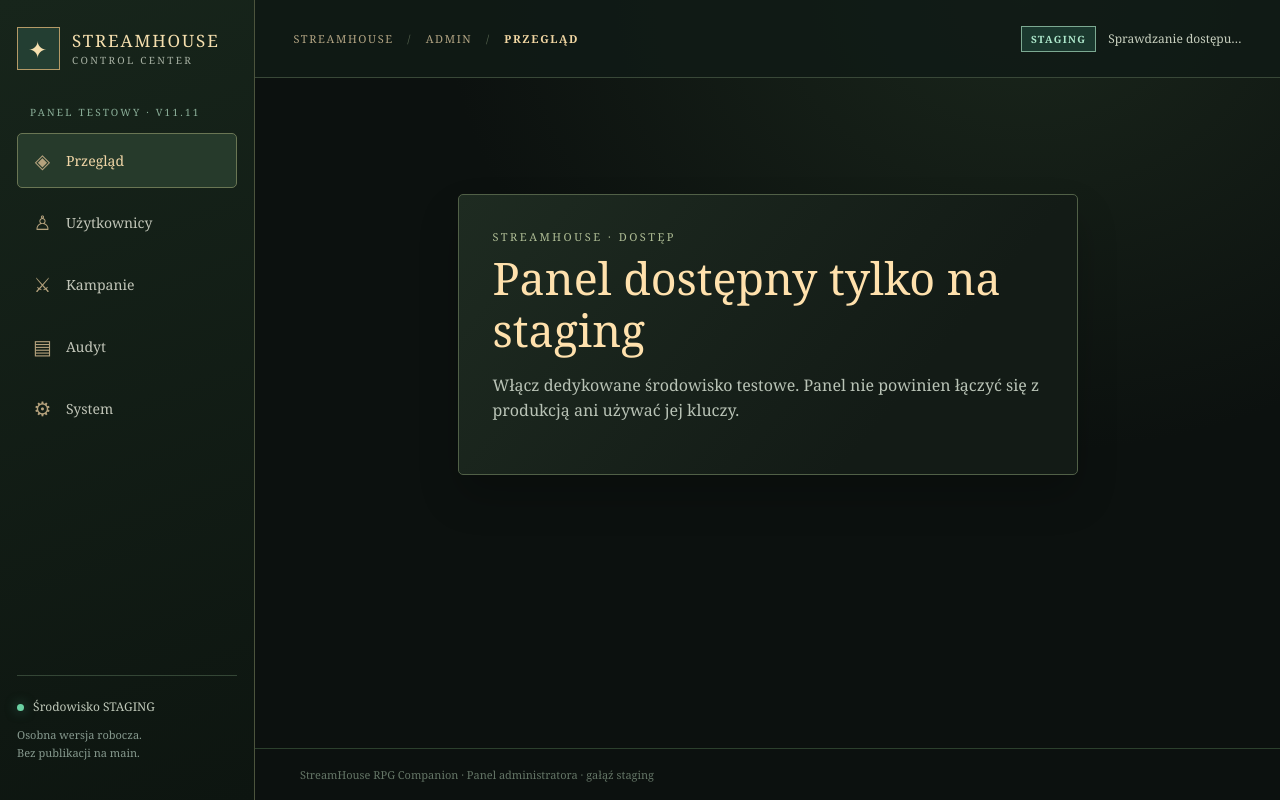
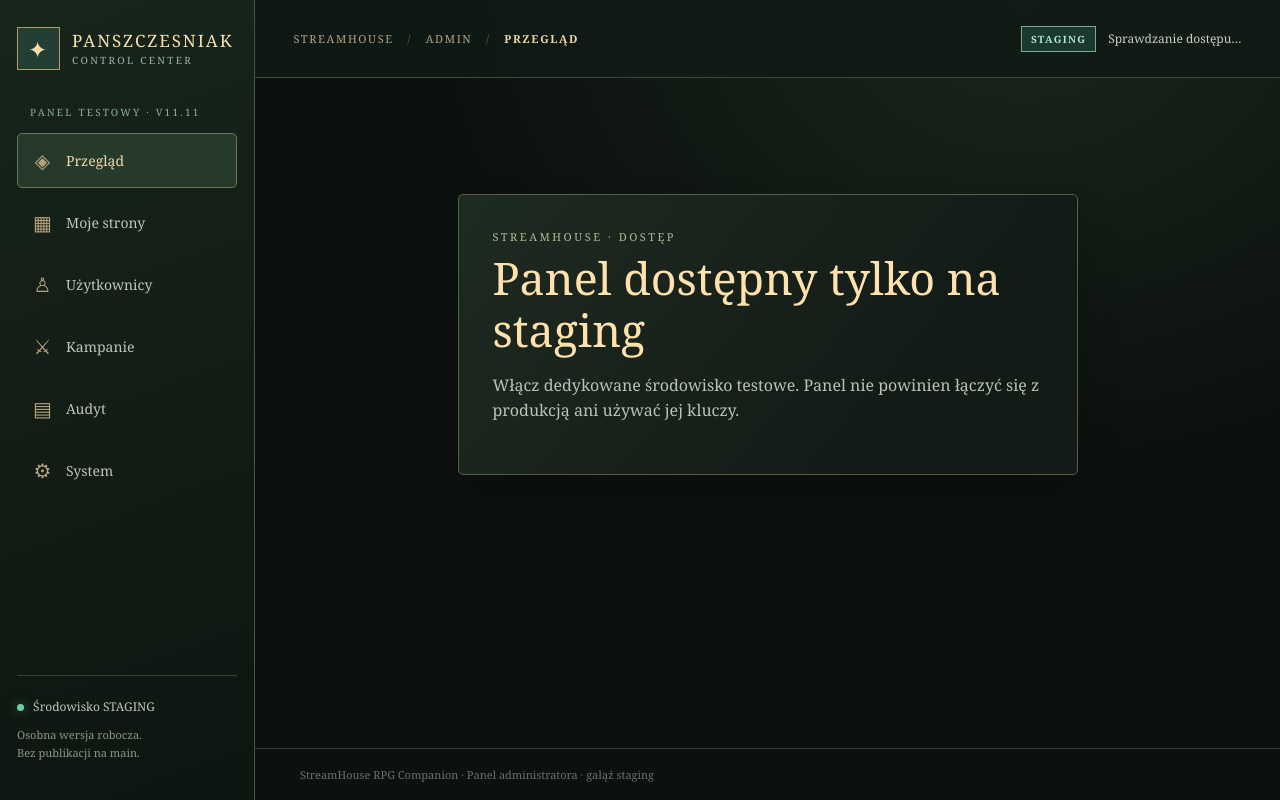
Before and after one commit to viriacci/StreamHouse-RPG-Companion, a plain HTML site: page admin/index.html in a window 1280 px wide. Drawn offline with Linux system fonts and the light colour scheme.

Commit message:
feat(control-center): rename administration shell and add multi-project navigation

```diff
--- a/admin/index.html
+++ b/admin/index.html
@@ -14,10 +14,11 @@
 <body>
 <div id="app" class="app">
   <aside class="sidebar" aria-label="Nawigacja administratora">
-    <a class="brand" href="../StreamHouse-Portal.html"><span class="brand-mark">✦</span><span>STREAMHOUSE<small>CONTROL CENTER</small></span></a>
+    <a class="brand" href="../StreamHouse-Portal.html"><span class="brand-mark">✦</span><span>PANSZCZESNIAK<small>CONTROL CENTER</small></span></a>
     <div class="sidebar-label">PANEL TESTOWY · V11.11</div>
     <nav class="navigation" aria-label="Moduły">
       <button type="button" data-view="dashboard" aria-current="page"><span>◈</span> Przegląd</button>
+      <button type="button" data-view="projects"><span>▦</span> Moje strony</button>
       <button type="button" data-view="users"><span>♙</span> Użytkownicy</button>
       <button type="button" data-view="campaigns"><span>⚔</span> Kampanie</button>
       <button type="button" data-view="audit"><span>▤</span> Audyt</button>
```
